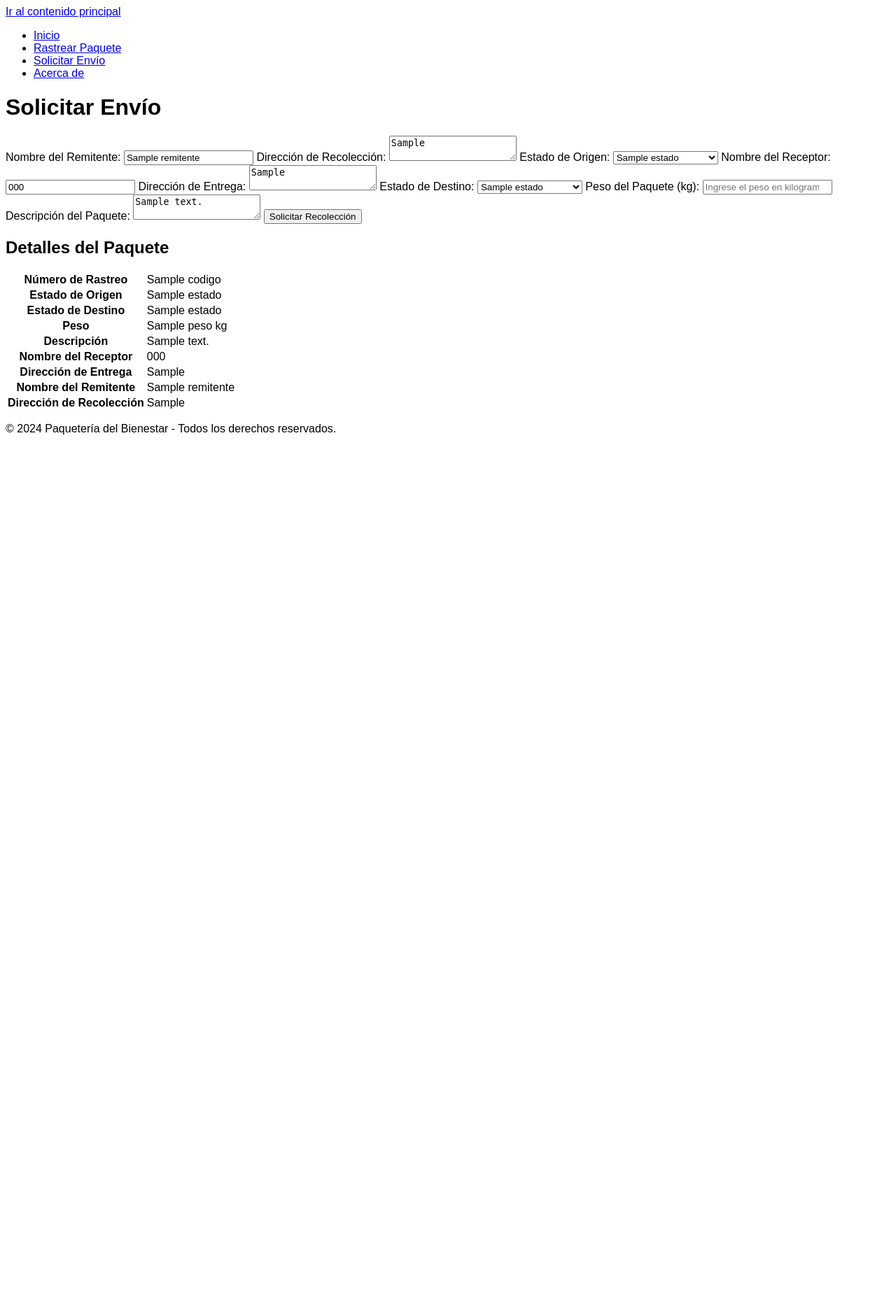
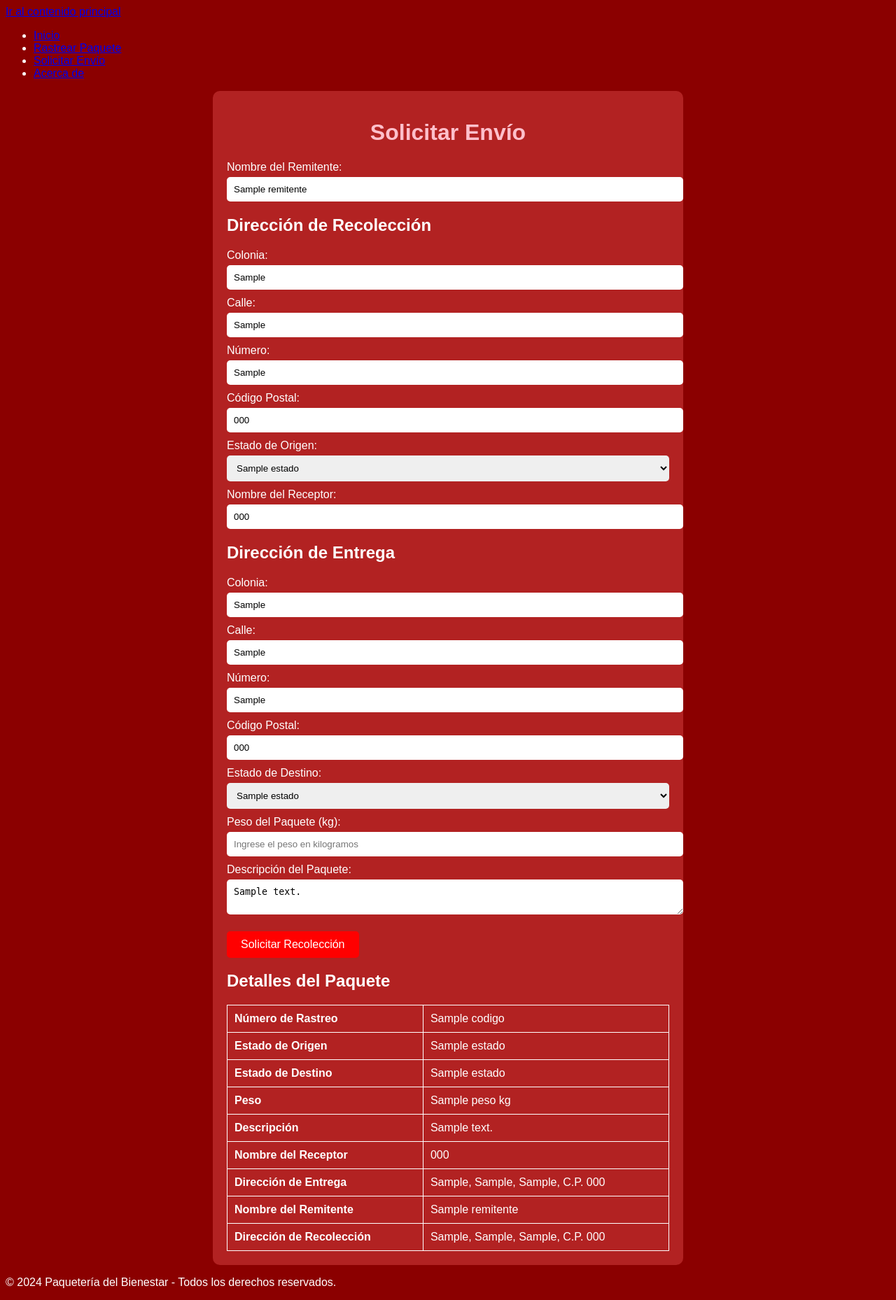
Before and after one commit to rayo-alcantar/Paqueteria_del_bienestar, a Django app: template templates/solicitar_envio.html in a window 1280 px wide. Shown: the whole page at 70% size. Before the commit the page ends 621 px from the top, so only its background shows below. Run offline with Django 3.2, Linux system fonts and the light colour scheme; tables that the repository leaves empty hold one stand-in row (values such as "Sample post"); the template is opened without the code that fills it: values that come from a table or form of the project are taken from there, most other values are stand-ins (such as "Sample title", 1, 10 or a date in 2020).

Commit message:
se ven los cambios

```diff
--- a/templates/solicitar_envio.html
+++ b/templates/solicitar_envio.html
@@ -3,10 +3,81 @@
 {% block title %}Solicitar Envío{% endblock %}
 
 {% block content %}
+
+<style>
+    body {
+        background-color: #8B0000; /* Guinda */
+        color: #FFFFFF;
+        font-family: Arial, sans-serif;
+    }
+
+    .container {
+        width: 50%;
+        margin: auto;
+        background-color: #B22222; /* Tonalidad de rojo */
+        padding: 20px;
+        border-radius: 10px;
+    }
+
+    h1 {
+        text-align: center;
+        color: #FFC0CB; /* Rosa */
+    }
+
+    label {
+        display: block;
+        margin-top: 10px;
+        color: #FFFFFF;
+    }
+
+    input[type="text"],
+    input[type="number"],
+    textarea,
+    select {
+        width: 100%;
+        padding: 10px;
+        margin-top: 5px;
+        border: none;
+        border-radius: 5px;
+    }
+
+    button {
+        background-color: #FF0000; /* Rojo */
+        color: #FFFFFF;
+        font-size: 16px;
+        cursor: pointer;
+        margin-top: 20px;
+        padding: 10px 20px;
+        border: none;
+        border-radius: 5px;
+    }
+
+    button:hover {
+        background-color: #CD0000; /* Tonalidad más oscura de rojo */
+    }
+
+    table {
+        width: 100%;
+        border-collapse: collapse;
+        margin-top: 20px;
+    }
+
+    table, th, td {
+        border: 1px solid #FFFFFF;
+    }
+
+    th, td {
+        padding: 10px;
+        text-align: left;
+    }
+</style>
+
+<div class="container">
     <h1 id="principal">Solicitar Envío</h1>
     <form method="POST" action="{% url 'solicitar_envio' %}">
         {% csrf_token %}
 
+        <!-- Nombre del Remitente -->
         <label for="nombre_emisor">Nombre del Remitente:</label>
         <input
             type="text"
@@ -19,16 +90,57 @@
             <p style="color: red;">{{ errors.remitente }}</p>
         {% endif %}
 
-	<label for="direccion_recoleccion">Dirección de Recolección:</label>
-	<textarea
-		id="direccion_recoleccion"
-		name="direccion_recoleccion"
-		placeholder="Dirección completa para recoger el paquete"
-		required>{{ form_data.direccion_recoleccion|default_if_none:'' }}</textarea>
-	{% if errors.direccion_recoleccion %}
-		<p style="color: red;">{{ errors.direccion_recoleccion }}</p>
+        <!-- Dirección de Recolección Descompuesta -->
+        <h2>Dirección de Recolección</h2>
+        <label for="colonia_recoleccion">Colonia:</label>
+        <input
+            type="text"
+            id="colonia_recoleccion"
+            name="colonia_recoleccion"
+            placeholder="Colonia"
+            value="{{ form_data.colonia_recoleccion|default_if_none:'' }}"
+            required>
+        {% if errors.colonia_recoleccion %}
+            <p style="color: red;">{{ errors.colonia_recoleccion }}</p>
         {% endif %}
 
+        <label for="calle_recoleccion">Calle:</label>
+        <input
+            type="text"
+            id="calle_recoleccion"
+            name="calle_recoleccion"
+            placeholder="Calle"
+            value="{{ form_data.calle_recoleccion|default_if_none:'' }}"
+            required>
+        {% if errors.calle_recoleccion %}
+            <p style="color: red;">{{ errors.calle_recoleccion }}</p>
+        {% endif %}
+
+        <label for="numero_recoleccion">Número:</label>
+        <input
+            type="text"
+            id="numero_recoleccion"
+            name="numero_recoleccion"
+            placeholder="Número"
+            value="{{ form_data.numero_recoleccion|default_if_none:'' }}"
+            required>
+        {% if errors.numero_recoleccion %}
+            <p style="color: red;">{{ errors.numero_recoleccion }}</p>
+        {% endif %}
+
+        <label for="codigo_postal_recoleccion">Código Postal:</label>
+        <input
+            type="text"
+            id="codigo_postal_recoleccion"
+            name="codigo_postal_recoleccion"
+            placeholder="Código Postal"
+            value="{{ form_data.codigo_postal_recoleccion|default_if_none:'' }}"
+            required>
+        {% if errors.codigo_postal_recoleccion %}
+            <p style="color: red;">{{ errors.codigo_postal_recoleccion }}</p>
+        {% endif %}
+
+        <!-- Estado de Origen -->
         <label for="estado_origen">Estado de Origen:</label>
         <select id="estado_origen" name="estado_origen_id" required>
             <option value="" disabled {% if not form_data.estado_origen_id %}selected{% endif %}>Seleccione un estado</option>
@@ -40,6 +152,7 @@
             <p style="color: red;">{{ errors.estado_origen_id }}</p>
         {% endif %}
 
+        <!-- Nombre del Receptor -->
         <label for="nombre_receptor">Nombre del Receptor:</label>
         <input
             type="text"
@@ -52,16 +165,57 @@
             <p style="color: red;">{{ errors.receptor }}</p>
         {% endif %}
 
-	<label for="direccion_entrega">Dirección de Entrega:</label>
-	<textarea
-		id="direccion_entrega"
-		name="direccion_entrega"
-		placeholder="Dirección completa para entregar el paquete"
-		required>{{ form_data.direccion_entrega|default_if_none:'' }}</textarea>
-	{% if errors.direccion_entrega %}
-		<p style="color: red;">{{ errors.direccion_entrega }}</p>
+        <!-- Dirección de Entrega Descompuesta -->
+        <h2>Dirección de Entrega</h2>
+        <label for="colonia_entrega">Colonia:</label>
+        <input
+            type="text"
+            id="colonia_entrega"
+            name="colonia_entrega"
+            placeholder="Colonia"
+            value="{{ form_data.colonia_entrega|default_if_none:'' }}"
+            required>
+        {% if errors.colonia_entrega %}
+            <p style="color: red;">{{ errors.colonia_entrega }}</p>
         {% endif %}
 
+        <label for="calle_entrega">Calle:</label>
+        <input
+            type="text"
+            id="calle_entrega"
+            name="calle_entrega"
+            placeholder="Calle"
+            value="{{ form_data.calle_entrega|default_if_none:'' }}"
+            required>
+        {% if errors.calle_entrega %}
+            <p style="color: red;">{{ errors.calle_entrega }}</p>
+        {% endif %}
+
+        <label for="numero_entrega">Número:</label>
+        <input
+            type="text"
+            id="numero_entrega"
+            name="numero_entrega"
+            placeholder="Número"
+            value="{{ form_data.numero_entrega|default_if_none:'' }}"
+            required>
+        {% if errors.numero_entrega %}
+            <p style="color: red;">{{ errors.numero_entrega }}</p>
+        {% endif %}
+
+        <label for="codigo_postal_entrega">Código Postal:</label>
+        <input
+            type="text"
+            id="codigo_postal_entrega"
+            name="codigo_postal_entrega"
+            placeholder="Código Postal"
+            value="{{ form_data.codigo_postal_entrega|default_if_none:'' }}"
+            required>
+        {% if errors.codigo_postal_entrega %}
+            <p style="color: red;">{{ errors.codigo_postal_entrega }}</p>
+        {% endif %}
+
+        <!-- Estado de Destino -->
         <label for="estado_destino">Estado de Destino:</label>
         <select id="estado_destino" name="estado_destino_id" required>
             <option value="" disabled {% if not form_data.estado_destino_id %}selected{% endif %}>Seleccione un estado</option>
@@ -73,6 +227,7 @@
             <p style="color: red;">{{ errors.estado_destino_id }}</p>
         {% endif %}
 
+        <!-- Peso del Paquete -->
         <label for="peso">Peso del Paquete (kg):</label>
         <input
             type="number"
@@ -86,6 +241,7 @@
             <p style="color: red;">{{ errors.peso }}</p>
         {% endif %}
 
+        <!-- Descripción del Paquete -->
         <label for="descripcion">Descripción del Paquete:</label>
         <textarea
             id="descripcion"
@@ -97,6 +253,7 @@
         {% endif %}
 
         <button type="submit">Solicitar Recolección</button>
+
     </form>
 
     {% if codigo %}
@@ -128,7 +285,7 @@
             </tr>
             <tr>
                 <th>Dirección de Entrega</th>
-			<td>{{ direccion_entrega }}</td>
+                <td>{{ colonia_entrega }}, {{ calle_entrega }}, {{ numero_entrega }}, C.P. {{ codigo_postal_entrega }}</td>
             </tr>
             <tr>
                 <th>Nombre del Remitente</th>
@@ -136,10 +293,12 @@
             </tr>
             <tr>
                 <th>Dirección de Recolección</th>
-			<td>{{ direccion_recoleccion }}</td>
+                <td>{{ colonia_recoleccion }}, {{ calle_recoleccion }}, {{ numero_recoleccion }}, C.P. {{ codigo_postal_recoleccion }}</td>
             </tr>
         </table>
     {% elif error %}
         <p style="color: red;">{{ error }}</p>
     {% endif %}
+</div>
+
 {% endblock %}
```
Lines whose indentation alone changed are shown as unchanged.
